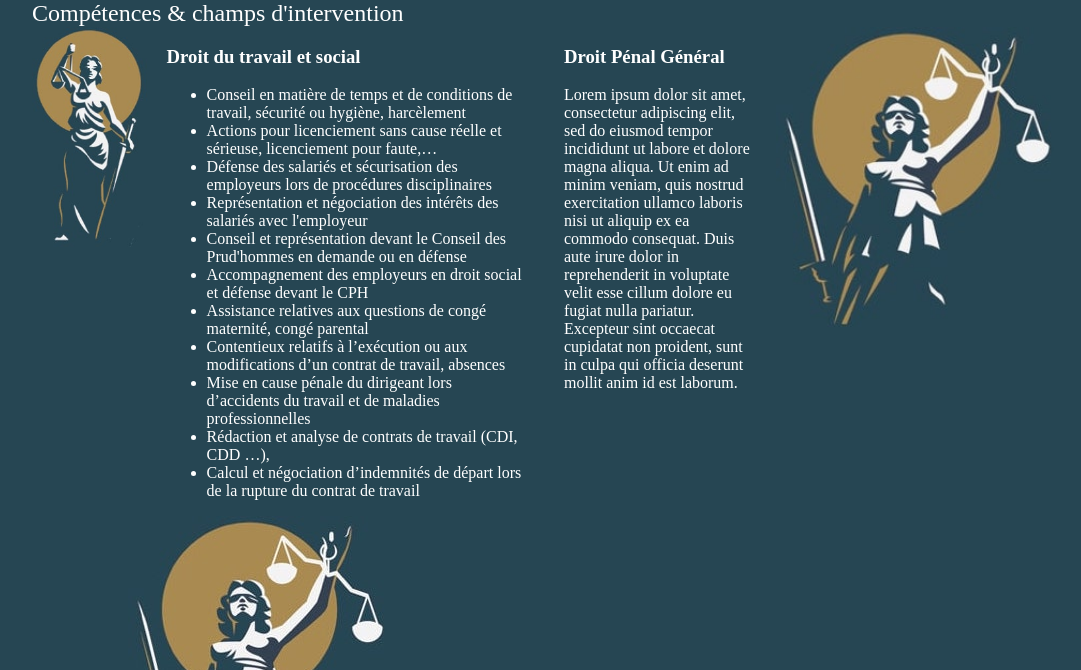
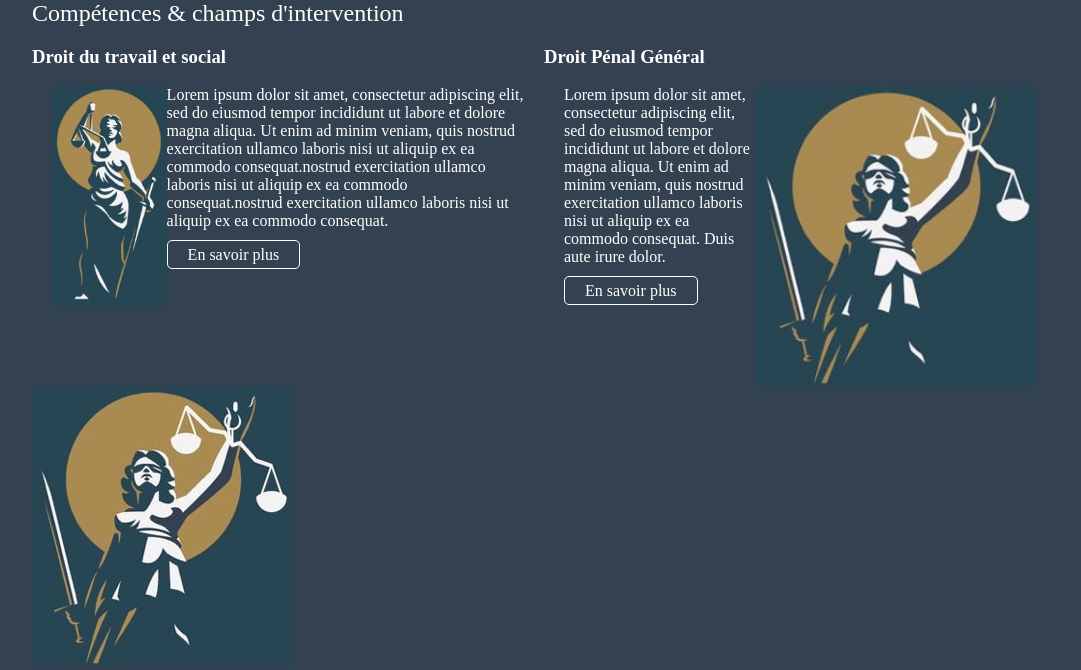
Before and after one commit to thomas6791/kochersperger_avocat, a Jekyll site: the page built from index.html, in a window 1280 px wide, cut to the strip 802-1472 px from the top of the page. Shown: the whole strip, without its empty margins (96-1177 px from the left). Built offline with Jekyll 4.4.1, drawn with Linux system fonts in a browser that asks for light colours.

Commit message:
change css

```diff
--- a/_includes/skills.html
+++ b/_includes/skills.html
@@ -3,35 +3,22 @@
     <h2>Compétences & champs d'intervention</h2>
     <div class="grid-skills">
       <div class="skill left">
-        <img src="{{site.url}}/assets/images/ladies-justice-b-2-min.jpg"/>
+        <h3>Droit du travail et social</h3>
         <div class="text">
-          <h3>Droit du travail et social</h3>
-          <p>
-            <ul>
-              <li>Conseil en matière de temps et de conditions de travail, sécurité ou hygiène, harcèlement</li>
-              <li>Actions pour licenciement sans cause réelle et sérieuse, licenciement pour faute,…</li>
-              <li>Défense des salariés et sécurisation des employeurs lors de procédures disciplinaires</li>
-              <li>Représentation et négociation des intérêts des salariés avec l'employeur</li>
-              <li>Conseil et représentation devant le Conseil des Prud'hommes en demande ou en défense</li>
-              <li>Accompagnement des employeurs en droit social et défense devant le CPH</li>
-              <li>Assistance relatives aux questions de congé maternité, congé parental </li>
-              <li>Contentieux relatifs à l’exécution ou aux modifications d’un contrat de travail, absences</li>
-              <li>Mise en cause pénale du dirigeant lors d’accidents du travail et de maladies professionnelles</li>
-              <li>Rédaction et analyse de contrats de travail (CDI, CDD …),</li>
-              <li>Calcul et négociation d’indemnités de départ lors de la rupture du contrat de travail</li>
-            </ul>
-          </p>
+          <img src="{{site.url}}/assets/images/ladies-justice-b-2-min.jpg"/>
+          <p>Lorem ipsum dolor sit amet, consectetur adipiscing elit, sed do eiusmod tempor incididunt ut labore et dolore magna aliqua. Ut enim ad minim veniam, quis nostrud exercitation ullamco laboris nisi ut aliquip ex ea commodo consequat.nostrud exercitation ullamco laboris nisi ut aliquip ex ea commodo consequat.nostrud exercitation ullamco laboris nisi ut aliquip ex ea commodo consequat.</p>
+          <a href="#" class="btn">En savoir plus</a>
         </div>
       </div>
       <div class="skill right">
-        <img src="{{site.url}}/assets/images/ladies-justice-b-1-min.jpg" width="" />
+        <h3>Droit Pénal Général</h3>
         <div class="text">
-          <h3>Droit Pénal Général</h3>
-          <p>Lorem ipsum dolor sit amet, consectetur adipiscing elit, sed do eiusmod tempor incididunt ut labore et dolore magna aliqua. Ut enim ad minim veniam, quis nostrud exercitation ullamco laboris nisi ut aliquip ex ea commodo consequat. Duis aute irure dolor in reprehenderit in voluptate velit esse cillum dolore eu fugiat nulla pariatur. Excepteur sint occaecat cupidatat non proident, sunt in culpa qui officia deserunt mollit anim id est laborum.</p>
+          <img src="{{site.url}}/assets/images/ladies-justice-b-1-min.jpg"/>
+          <p>Lorem ipsum dolor sit amet, consectetur adipiscing elit, sed do eiusmod tempor incididunt ut labore et dolore magna aliqua. Ut enim ad minim veniam, quis nostrud exercitation ullamco laboris nisi ut aliquip ex ea commodo consequat. Duis aute irure dolor.</p>
+          <a href="#" class="btn">En savoir plus</a>
         </div>
       </div>
     </div>
-    <a href="#" class="btn">Contact</a>
     <img src="{{site.url}}/assets/images/ladies-justice-b-1-min.jpg"/>
   </div>
 </section>
--- a/_sass/main.scss
+++ b/_sass/main.scss
@@ -1,13 +1,13 @@
 //$yellow: #E5C25E;
 //$pink: #E55E81;
 //$green: #50E3C2;
-//$black: #344151;
+$black: #344151;
 
 $yellow: #e9c46a;
 $orange: #f4a261;
 $red: #e76f51;
 $green: #2a9d8f;
-$black: #264653;
+//$black: #264653;
 
 .current {
   color: green;
--- a/_sass/responsive.scss
+++ b/_sass/responsive.scss
@@ -62,6 +62,18 @@
     width: 100%;
     max-width: 100%;
     justify-content: center;
+  }
+  #skills {
+    padding: 30px 15px;
+    h2 { text-align: center; }
+  }
+  .skill {
+    width: 100%; max-width: 100%; display: inherit;
+    h3 { clear: both; }
+    //img { height: 250px; width: auto; padding: 10px; }
+    .text { padding: 0px;
+      img { width: auto; height: 200px; display: block; margin: auto; margin: 10px; }
+    }
   }
 } /* max-width 640px, mobile-only styles, use when QAing mobile issues */
 
--- a/_sass/skills.scss
+++ b/_sass/skills.scss
@@ -11,25 +11,25 @@
 }
 .skill {
   //border: solid 1px white;
-  display: flex;
   max-width: 50%;
+  h3 {}
   img {
-    display: block;
     height: 220px;
     margin: 0px;
   }
   .text {
     padding: 0px 20px;
-    h3 {}
     p {}
   }
-  &.left {}
+  &.left {
+    img { float: left; }
+  }
   &.right {
-    flex-direction: row-reverse;
     //background: no-repeat url("../images/ladies-justice-b-1-min.jpg");
-    background-position: right bottom 45%;
+    //background-position: right bottom 45%;
     img {
       height: 300px;
+      float: right;
     }
   }
 }
```
